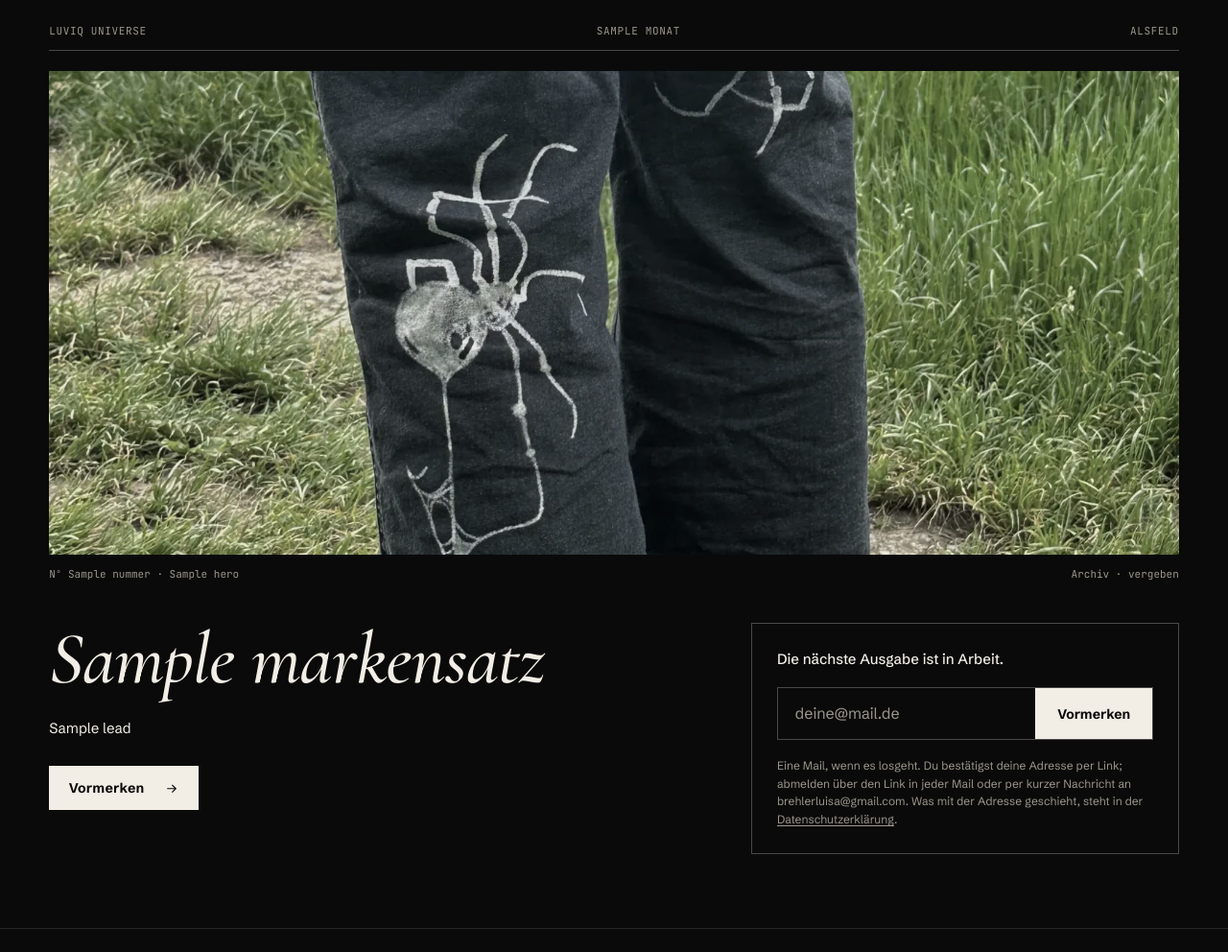
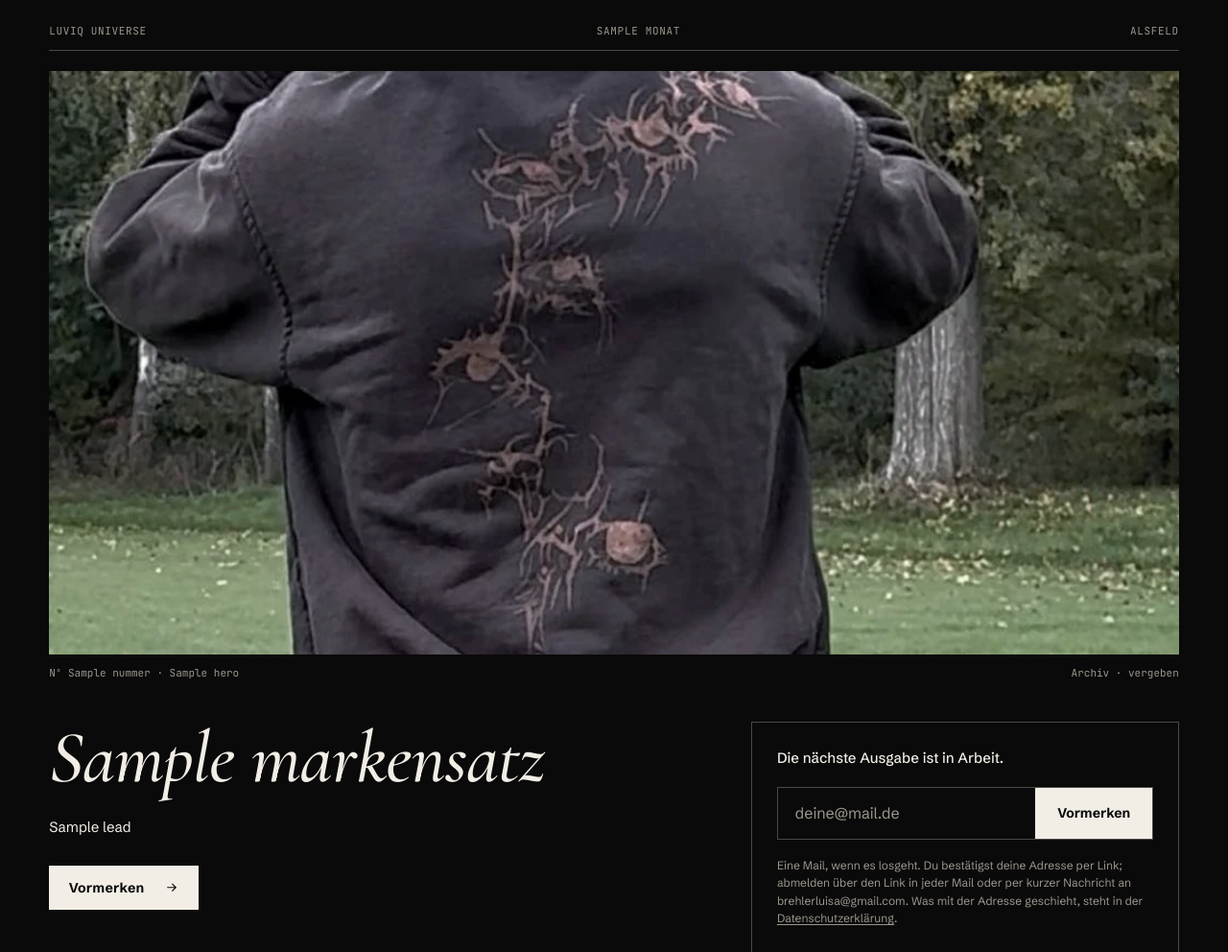
Before and after one commit to BastianScherzinger/Webseitemitstripe, a Django app: template shop1/templates/shop1/index.html in a window 1280 px wide. Shown: the part 113-1105 px from the top of the page at 96% size. Run offline with Django 3.2, Linux system fonts and the light colour scheme; the template is opened without the code that fills it: most values are stand-ins (such as "Sample title", 1, 10 or a date in 2020).

Commit message:
Startbild: Luisas Hoodie mit Dornen-Augen statt Jeans-Panorama
Neues Foto von Luisa (22.10.2026), zugeschnitten ohne Hände und Hose:
16:9 für Computer (480/768/1036), 4:5 fürs Handy (400/548), OG-Bild neu.
Bildrahmen am Computer 16:9 statt 21:9, höchstens 76vh; Critical CSS neu.
HERO_STUECK zeigt auf Archiv Nº 002, Alt-Text neu; Sitemap-Bild, Tests,
seiten_stand und LOGBUCH nachgezogen. 738 Tests grün.

Co-Authored-By: Claude Opus 5.5 <noreply@anthropic.com>

```diff
--- a/shop1/luviq_daten.py
+++ b/shop1/luviq_daten.py
@@ -134,8 +134,8 @@ _MONATE = ('Januar', 'Februar', 'März', 'April', 'Mai', 'Juni', 'Juli', 'August
 #: ``nummer`` (übersteht eine Umbenennung), sonst über den ersten Namen, der
 #: einen der ``suche``-Begriffe enthält. Ohne Treffer steht nur die
 #: Beschreibung des Fotos da, kein erfundener Stückname und keine Nummer.
-HERO_STUECK = {'nummer': 5, 'name': 'Jeans mit Spinnennetz-Motiv', 'suche': ('spinnen', 'pants'),
-               'alt': 'Handbemalte Jeans mit Spinnennetz-Motiv, draußen im Gras fotografiert'}
+HERO_STUECK = {'nummer': 2, 'name': 'Hoodie mit Dornen-Augen-Motiv', 'suche': ('dornen',),
+               'alt': 'Rückenansicht eines dunklen Hoodies mit handgebleichtem Rankenmotiv aus Dornen und Augen, draußen vor Herbstbäumen fotografiert'}
 
 #: Teaser vor dem Drop: (Datum, Titel, Bildadresse, Alternativtext). Leer ⇒
 #: der Abschnitt „Nº …, in Teilen" entfällt ganz – keine leeren Kacheln.
--- a/shop1/seiten_stand.py
+++ b/shop1/seiten_stand.py
@@ -18,7 +18,7 @@ Modul wird bei jedem Request aus dem Kontextprozessor gelesen.
 
 #: Routenname → Datum der letzten inhaltlichen Änderung (ISO 8601).
 SEITEN_STAND = {
-    'home':         '2026-10-02',
+    'home':         '2026-10-22',
     'produkte':     '2026-10-02',
     'gaestebuch':   '2026-10-02',
     'ueber_uns':    '2026-10-02',
--- a/shop1/static/shop1/luviq.css
+++ b/shop1/static/shop1/luviq.css
@@ -111,8 +111,8 @@ body.lv{margin:0;min-height:100vh;display:flex;flex-direction:column;background:
 .lv-mast{display:flex;justify-content:space-between;gap:1em;border-bottom:1px solid var(--lv-linie-2);padding-bottom:calc(var(--u)*1);
   font:max(11px,calc(var(--u)*.85)) var(--lv-mono);color:var(--lv-leise);letter-spacing:.06em;text-transform:uppercase}
 .lv .lv-pano{margin-top:calc(var(--u)*1.6);display:grid;gap:calc(var(--u)*1)}
-.lv-pano picture{display:block;aspect-ratio:21/9;overflow:hidden;background:var(--lv-grund-2)}
-.lv-pano img{filter:saturate(.8)}
+.lv-pano picture{display:block;width:100%;aspect-ratio:16/9;max-height:76vh;overflow:hidden;background:var(--lv-grund-2)}
+.lv-pano img{filter:saturate(.8);object-position:50% 45%}
 .lv-pano figcaption{display:flex;justify-content:space-between;gap:1em;font:max(11px,calc(var(--u)*.85)) var(--lv-mono);color:var(--lv-leise)}
 .lv-unterbild{display:grid;grid-template-columns:minmax(0,1.5fr) minmax(0,1fr);gap:calc(var(--u)*5);margin-top:calc(var(--u)*3.4);align-items:start}
 .lv-satz{font-size:calc(var(--u)*6)}
--- a/shop1/templates/shop1/index.html
+++ b/shop1/templates/shop1/index.html
@@ -49,28 +49,28 @@ shop1/luviq_daten.py (über View und Kontextprozessor), kein Datum hier.
 {% block preload %}
 {# imagesrcset/imagesizes wörtlich wie Quelle und Bild unten, sonst lädt der Browser zwei Fassungen. href = Rückfall für Browser ohne imagesrcset (und von Prüfwerkzeugen gelesen). #}
 <link rel="preload" as="image" media="(min-width: 640px)" fetchpriority="high"
-      href="{% static 'shop1/images/luviq/hero-panorama-1600.webp' %}"
-      imagesrcset="{% static 'shop1/images/luviq/hero-panorama-960.webp' %} 960w, {% static 'shop1/images/luviq/hero-panorama-1600.webp' %} 1600w"
+      href="{% static 'shop1/images/luviq/hero-dornen-quer-1036.webp' %}"
+      imagesrcset="{% static 'shop1/images/luviq/hero-dornen-quer-480.webp' %} 480w, {% static 'shop1/images/luviq/hero-dornen-quer-768.webp' %} 768w, {% static 'shop1/images/luviq/hero-dornen-quer-1036.webp' %} 1036w"
       imagesizes="(min-width: 1440px) 1325px, 92vw">
 <link rel="preload" as="image" media="(max-width: 639px)" fetchpriority="high"
-      href="{% static 'shop1/images/luviq/hero-hoch-900.webp' %}"
-      imagesrcset="{% static 'shop1/images/luviq/hero-hoch-480.webp' %} 480w, {% static 'shop1/images/luviq/hero-hoch-900.webp' %} 900w"
+      href="{% static 'shop1/images/luviq/hero-dornen-hoch-548.webp' %}"
+      imagesrcset="{% static 'shop1/images/luviq/hero-dornen-hoch-400.webp' %} 400w, {% static 'shop1/images/luviq/hero-dornen-hoch-548.webp' %} 548w"
       imagesizes="100vw">
 {% endblock %}
 
 {% block content %}
 <div class="lv-seite">
 
-    <!-- ═══ Hero H4 „Panorama": Foto ohne Text, darunter Markensatz und Drop ═══ -->
+    <!-- ═══ Hero H4 „Panorama": Foto ohne Text, darunter Markensatz und Drop. Seit 22.10.2026 Luisas Hoodie mit Dornen-Augen (Rücken, 16:9 / Handy 4:5) ═══ -->
     <section class="lv-hero" id="start" aria-labelledby="markensatz">
         <p class="lv-mast"><span>LUVIQ Universe</span><span>{{ drop.monat }}</span><span>Alsfeld</span></p>
         <figure class="lv-pano">
             <picture>
-                <source media="(max-width: 639px)" srcset="{% static 'shop1/images/luviq/hero-hoch-480.webp' %} 480w, {% static 'shop1/images/luviq/hero-hoch-900.webp' %} 900w" sizes="100vw" width="900" height="1125">
-                <img src="{% static 'shop1/images/luviq/hero-panorama-1600.webp' %}"
-                     srcset="{% static 'shop1/images/luviq/hero-panorama-960.webp' %} 960w, {% static 'shop1/images/luviq/hero-panorama-1600.webp' %} 1600w"
+                <source media="(max-width: 639px)" srcset="{% static 'shop1/images/luviq/hero-dornen-hoch-400.webp' %} 400w, {% static 'shop1/images/luviq/hero-dornen-hoch-548.webp' %} 548w" sizes="100vw" width="548" height="685">
+                <img src="{% static 'shop1/images/luviq/hero-dornen-quer-1036.webp' %}"
+                     srcset="{% static 'shop1/images/luviq/hero-dornen-quer-480.webp' %} 480w, {% static 'shop1/images/luviq/hero-dornen-quer-768.webp' %} 768w, {% static 'shop1/images/luviq/hero-dornen-quer-1036.webp' %} 1036w"
                      sizes="(min-width: 1440px) 1325px, 92vw"
-                     alt="{{ hero.alt }}" width="1600" height="686"
+                     alt="{{ hero.alt }}" width="1036" height="583"
                      loading="eager" fetchpriority="high" decoding="async">
             </picture>
             <figcaption><span>{% if hero.nummer %}Nº {{ hero.nummer }} · {% endif %}{{ hero.name }}</span><span>Archiv · vergeben</span></figcaption>
--- a/shop1/templates/shop1/stile/kritisch-start.html
+++ b/shop1/templates/shop1/stile/kritisch-start.html
@@ -53,8 +53,8 @@ body.lv{margin:0;min-height:100vh;display:flex;flex-direction:column;background:
 .lv-hero{padding:calc(var(--u)*2) var(--rand) calc(var(--u)*6)}
 .lv-mast{display:flex;justify-content:space-between;gap:1em;border-bottom:1px solid var(--lv-linie-2);padding-bottom:calc(var(--u)*1);font:max(11px,calc(var(--u)*.85)) var(--lv-mono);color:var(--lv-leise);letter-spacing:.06em;text-transform:uppercase}
 .lv .lv-pano{margin-top:calc(var(--u)*1.6);display:grid;gap:calc(var(--u)*1)}
-.lv-pano picture{display:block;aspect-ratio:21/9;overflow:hidden;background:var(--lv-grund-2)}
-.lv-pano img{filter:saturate(.8)}
+.lv-pano picture{display:block;width:100%;aspect-ratio:16/9;max-height:76vh;overflow:hidden;background:var(--lv-grund-2)}
+.lv-pano img{filter:saturate(.8);object-position:50% 45%}
 .lv-pano figcaption{display:flex;justify-content:space-between;gap:1em;font:max(11px,calc(var(--u)*.85)) var(--lv-mono);color:var(--lv-leise)}
 .lv-unterbild{display:grid;grid-template-columns:minmax(0,1.5fr) minmax(0,1fr);gap:calc(var(--u)*5);margin-top:calc(var(--u)*3.4);align-items:start}
 .lv-satz{font-size:calc(var(--u)*6)}
--- a/shop1/views/legal.py
+++ b/shop1/views/legal.py
@@ -487,7 +487,7 @@ def _seitenbilder(name: str, base_url: str) -> list[tuple[str, str]]:
         return adresse if adresse.startswith('http') else f"{base_url}{adresse}"
 
     if name == 'home':
-        bilder = [(absolut(static('shop1/images/luviq/hero-panorama-1600.webp')),
+        bilder = [(absolut(static('shop1/images/luviq/hero-dornen-quer-1036.webp')),
                    luviq_daten.HERO_STUECK['alt'])]
         bilder += [(absolut(static(f'shop1/images/luviq/{bild}-720.webp')), alt)
                    for _titel, _text, bild, alt in luviq_daten.SCHRITTE]
```
Also changed, not shown: LOGBUCH.md (+5 -0 lines), shop1/tests/test_inhalt.py (+11 -8 lines), shop1/tests/test_seo.py (+1 -1 lines), shop1/static/shop1/images/luviq/hero-dornen-hoch-400.webp (added), shop1/static/shop1/images/luviq/hero-dornen-hoch-548.webp (added), shop1/static/shop1/images/luviq/hero-dornen-quer-1036.webp (added), shop1/static/shop1/images/luviq/hero-dornen-quer-480.webp (added), shop1/static/shop1/images/luviq/hero-dornen-quer-768.webp (added), shop1/static/shop1/images/luviq/og-start-1200x630.jpg.
